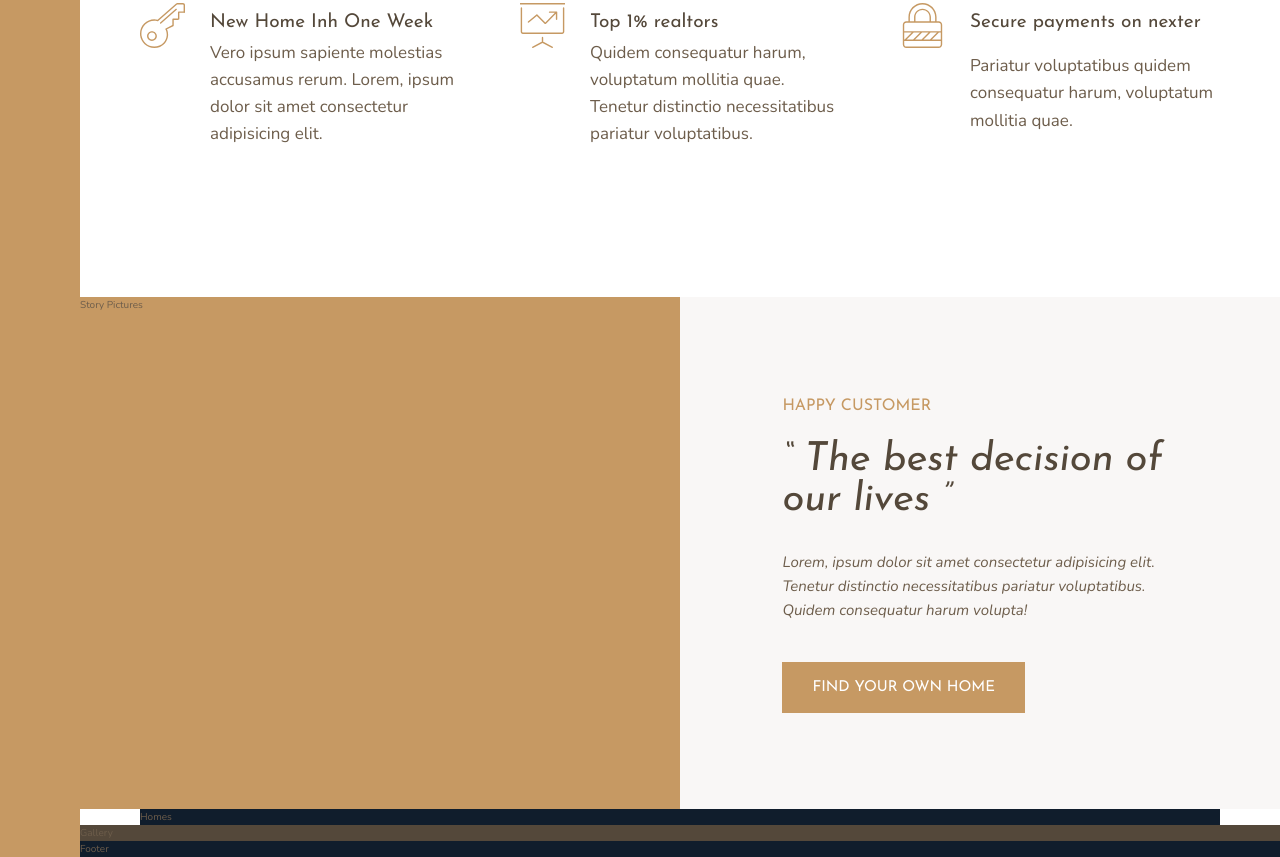
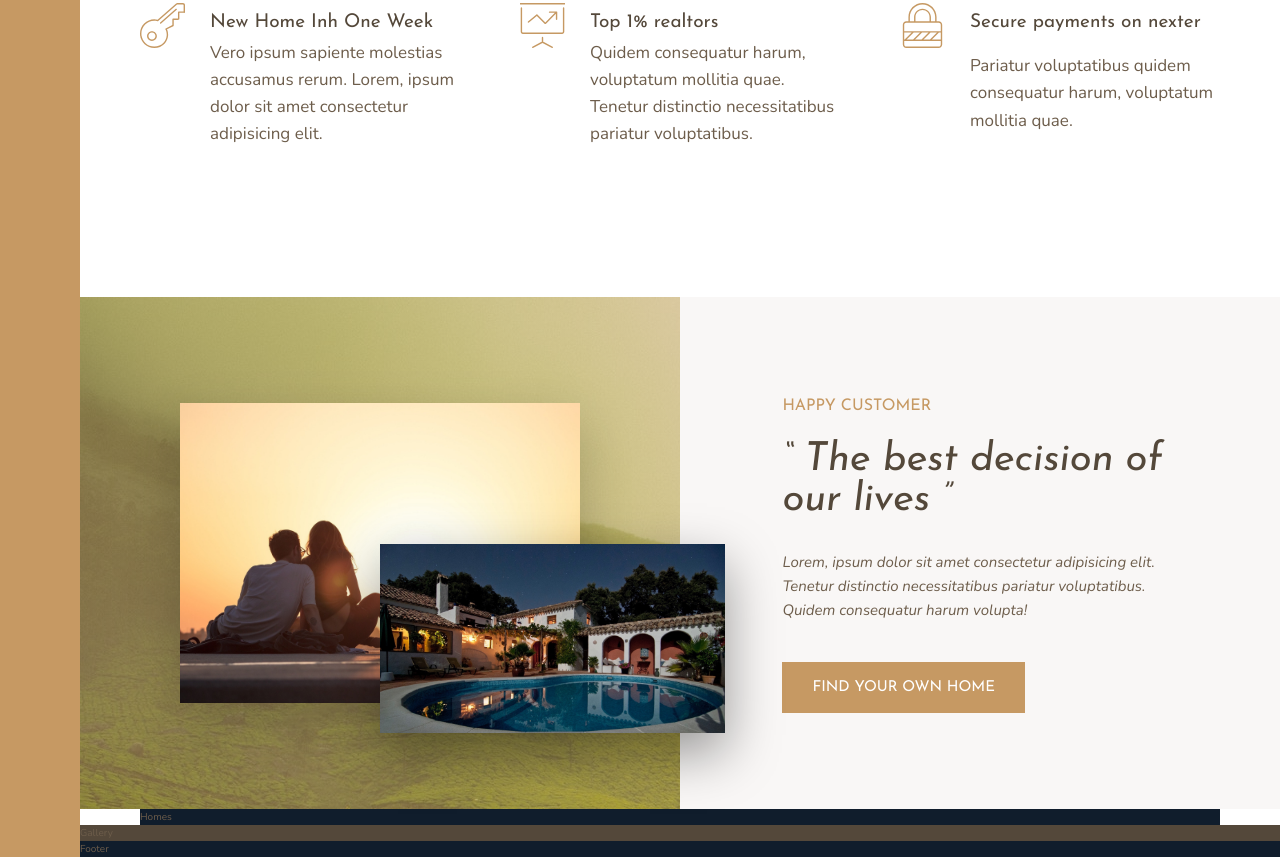
Before and after one commit to Ayush-Chugh-2006/Nexter, a website: page index.html in a window 1280 px wide. Shown: the part 981-1838 px from the top of the page. Drawn offline with nearby package versions, Linux system fonts and the light colour scheme.

Commit message:
created images of story

```diff
--- a/index.html
+++ b/index.html
@@ -101,7 +101,10 @@
 			</div>
 		</section>
 
-		<div class="story__pictures">Story Pictures</div>
+		<div class="story__pictures">
+         <img src="img/story-1.jpeg" alt="Couple with a new house" class="story__img--1">
+         <img src="img/story-2.jpeg" alt="New House" class="story__img--2">
+      </div>
 
 		<div class="story__content">
 			<h3 class="heading-3 mb-sm">Happy Customer</h3>
--- a/sass/_story.scss
+++ b/sass/_story.scss
@@ -1,7 +1,29 @@
 .story {
 	&__pictures {
 		background-color: $color-primary;
+		background-image: linear-gradient(rgba($color-primary, 0.5), rgba($color-primary, 0.5)),url("../img/back.jpg");
+
 		grid-column: full-start / col-end 4;
+
+		display: grid;
+		grid-template-columns: repeat(6, 1fr);
+		grid-template-rows: repeat(6, 1fr);
+		align-items: center;
+	}
+
+	&__img--1 {
+		width: 100%;
+		grid-column: 2 / 6;
+		grid-row: 2 / 6;
+		box-shadow: 0 2rem 5rem rgba(#000, 0.2);
+	}
+
+	&__img--2 {
+		width: 115%;
+		grid-column: 4 / 7;
+		grid-row: 4 / 6;
+		z-index: 2;
+		box-shadow: 0 2rem 5rem rgba(#000, 0.4);
 	}
 
 	&__content {
```
Also changed, not shown: css/style.css.
